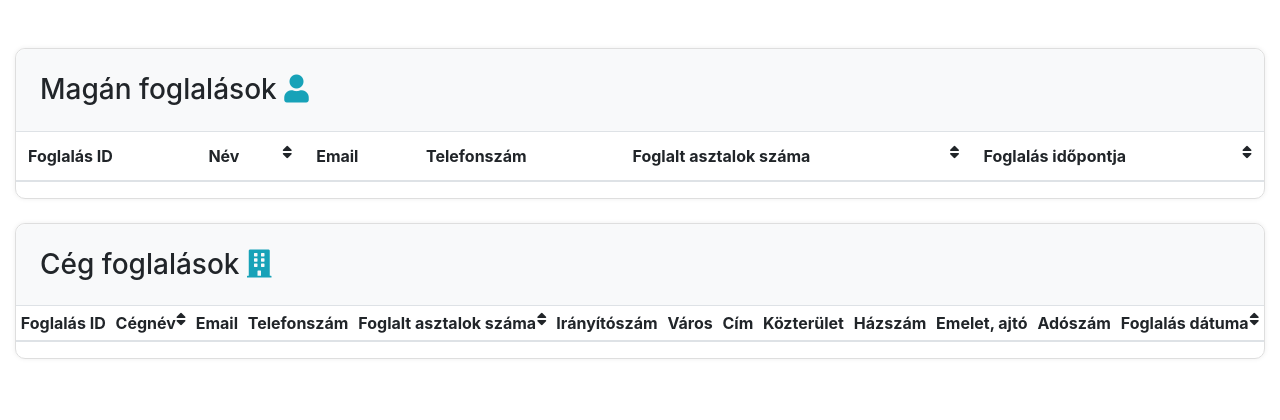
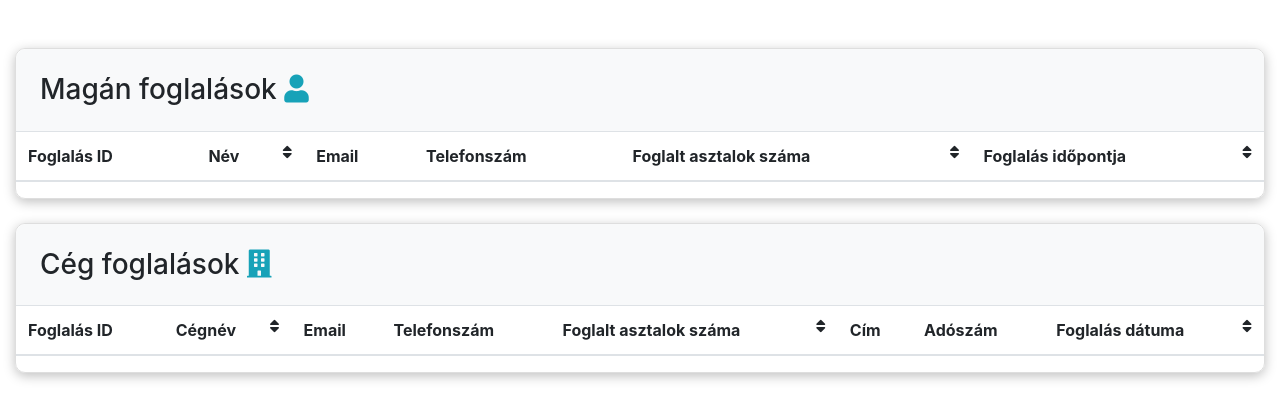
Before and after one commit to zsoltuveges/table_booking, a Flask app: template templates/admin.html in a window 1280 px wide. Shown: the part 60-480 px from the top of the page. Run offline with Flask 2, Linux system fonts and the light colour scheme; the template is opened without the code that fills it: most values are stand-ins (such as "Sample title", 1, 10 or a date in 2020); data that the repository does not hold is empty; some libraries are stand-ins or nearby versions.

Commit message:
Create one column for company address details

```diff
--- a/static/js/admin.js
+++ b/static/js/admin.js
@@ -104,12 +104,7 @@ admin = {
                     "email",
                     "phone_number",
                     "booked_tables",
-                    "zip_code",
                     "city",
-                    "street_address",
-                    "street_type",
-                    "street_num",
-                    "floor_door",
                     "vat_number",
                     "date_time"
                 ];
@@ -123,6 +118,14 @@ admin = {
                         tempItem = document.createTextNode(dateTime.getUTCFullYear() + "-" + correctMonth + "-" + dateTime.getDate()
                             + " | " + dateTime.getUTCHours() + ":" + dateTime.getMinutes());
                         tableData.appendChild(tempItem);
+                    } else if (columns[i] === "city") {
+                        let addressDetails = ["city", "street_address", "street_type", "street_num", "floor_door", "zip_code"];
+                        for (let j = 0; j < addressDetails.length; j++) {
+                            let addressRow = document.createElement("tr");
+                            let content = document.createTextNode(admin._allCompanyBookings[row][addressDetails[j]]);
+                            addressRow.appendChild(content);
+                            tableData.appendChild(addressRow);
+                        }
                     } else if (columns[i] === "booked_tables") {
                         let button = document.createElement("button");
                         button.classList.add("btn");
--- a/static/style.css
+++ b/static/style.css
@@ -158,7 +158,7 @@ span {
 .table-body {
     border: 1px solid #dedede;
     border-radius: 10px;
-    box-shadow: 0px 0px 5px #eeeeee;
+    box-shadow: 0px 3px 12px 0px #00000040;
 }
 
 .round {
@@ -307,3 +307,8 @@ span {
 .fa-exclamation {
     color: #ff0002;
 }
+
+.table td {
+    padding-left: 10px;
+    vertical-align: middle;
+}
--- a/templates/admin.html
+++ b/templates/admin.html
@@ -31,7 +31,7 @@
                 <h3 class="table_headers p-4 mb-0">Cég foglalások <i class="fas fa-building text-info"></i></h3>
             </div>
             <div class="panel-body">
-                <table class="table table-sm" id="company_table">
+                <table class="table" id="company_table">
                     <thead>
                     <tr class="table_header">
                         <th scope="col">Foglalás ID</th>
@@ -42,12 +42,7 @@
                         <th scope="col">Telefonszám</th>
                         <th id="comp_table" data-name="booked_tables" scope="col">Foglalt asztalok száma <i
                                 class="fas fa-sort float-sm-right"></i></th>
-                        <th scope="col">Irányítószám</th>
-                        <th scope="col">Város</th>
                         <th scope="col">Cím</th>
-                        <th scope="col">Közterület</th>
-                        <th scope="col">Házszám</th>
-                        <th scope="col">Emelet, ajtó</th>
                         <th scope="col">Adószám</th>
                         <th id="company_time" data-name="date_time" scope="col">Foglalás dátuma <i
                                 class="fas fa-sort float-sm-right"></i></th>
--- a/templates/modified_bookings.html
+++ b/templates/modified_bookings.html
@@ -43,12 +43,7 @@
                         <th scope="col">Telefonszám</th>
                         <th id="comp_table" data-name="booked_tables" scope="col">Foglalt asztalok száma <i
                                 class="fas fa-sort float-sm-right"></i></th>
-                        <th scope="col">Irányítószám</th>
-                        <th scope="col">Város</th>
                         <th scope="col">Cím</th>
-                        <th scope="col">Közterület</th>
-                        <th scope="col">Házszám</th>
-                        <th scope="col">Emelet, ajtó</th>
                         <th scope="col">Adószám</th>
                         <th id="company_time" data-name="date_time" scope="col">Foglalás dátuma <i
                                 class="fas fa-sort float-sm-right"></i></th>
```
Also changed, not shown: static/js/modified_bookings.js (+8 -5 lines).
